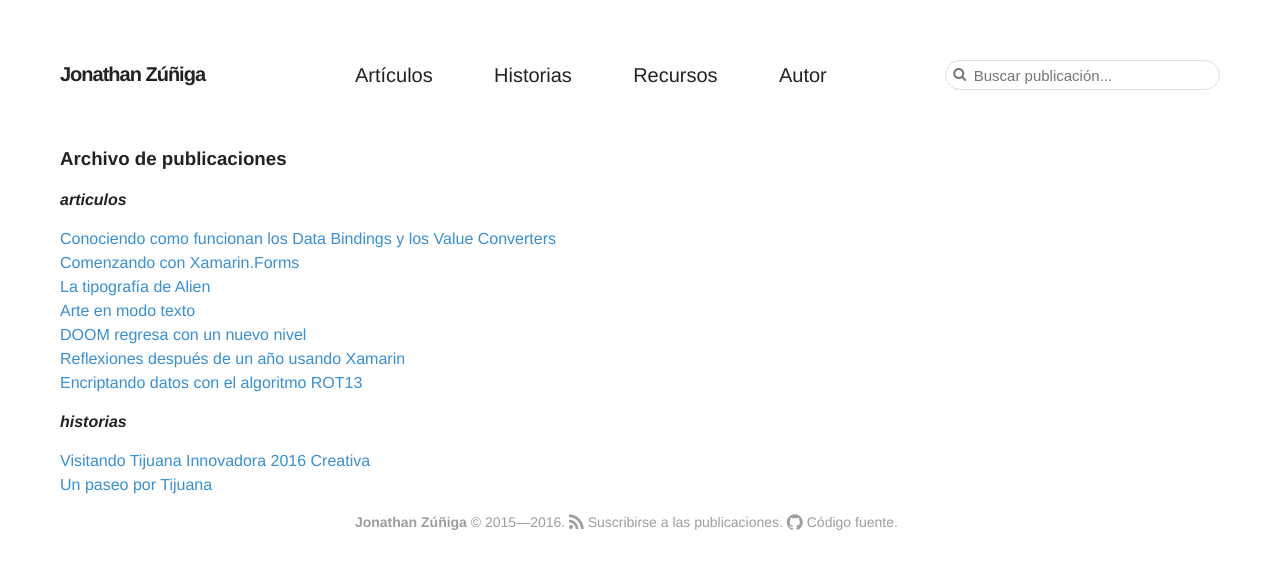
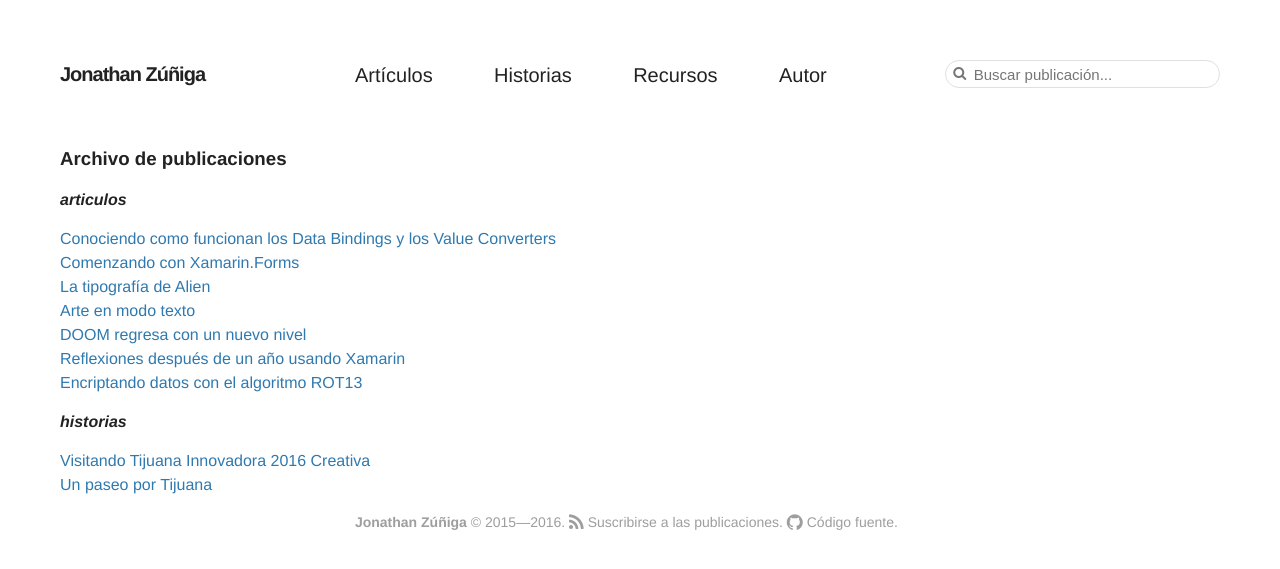
Before and after one commit to jonathanzuniga/jonathanzuniga.github.io, a Jekyll site: the page built from archive/index.html, in a window 1280 px wide. Shown: the top 569 px of the page. Built offline with Jekyll 4.4.1, drawn with Linux system fonts in a browser that asks for light colours; nearby versions of some CDN libraries.

Commit message:
Test link colors.

```diff
--- a/_sass/_layout.scss
+++ b/_sass/_layout.scss
@@ -205,13 +205,13 @@ section {
 				-moz-appearance: none;
 				background: transparent;
 				border: 1px solid $border-color;
-				border-radius: 16px;
+				border-radius: 14px;
 				// box-shadow: inset 0 1px 2px rgba(0, 0, 0, 0.2),
 				// 						inset 0 0 0 1px rgba(0, 0, 0, 0.04);
 				box-shadow: none;
 				color: $text-color;
 				font-size: 15px;
-				height: 30px;
+				height: 28px;
 				outline: 0;
 				padding: 0 10px 0 28px;
 				-webkit-transition: all 0.2s ease;
--- a/css/main.scss
+++ b/css/main.scss
@@ -60,8 +60,13 @@ $color-yellow: #fff;
 
 $color-gold: #e19e29;
 
-$link-color: #398fd1;
-$link-visited-color: #62a6db;
+// $link-color: #398fd1;
+// $link-visited-color: #62a6db;
+// $link-active-color: $color-grey-600;
+// $link-hover-color: $text-color;
+
+$link-color: #2f79af;
+$link-visited-color: lighten($link-color, 12%);
 $link-active-color: $color-grey-600;
 $link-hover-color: $text-color;
 
```
